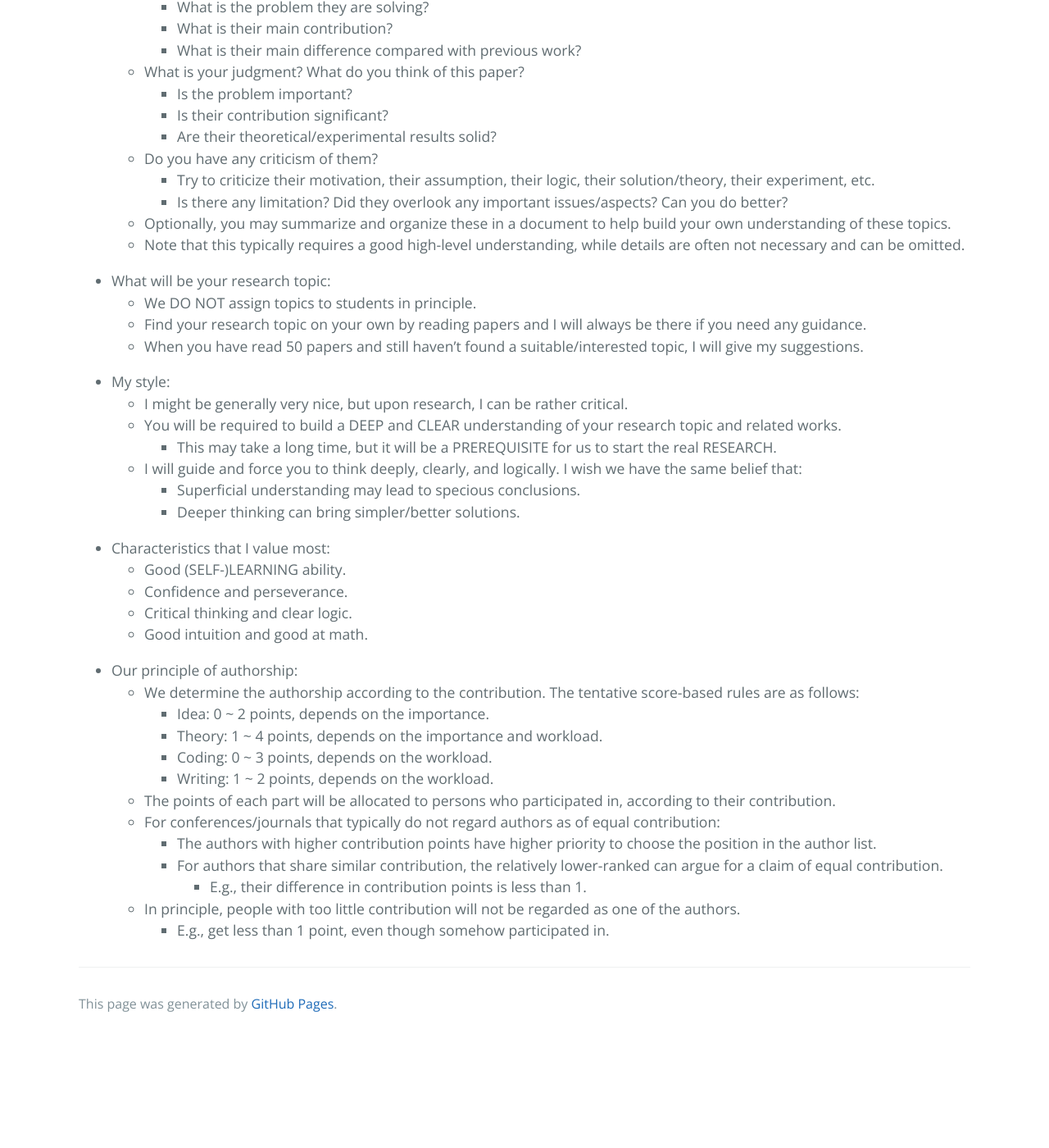
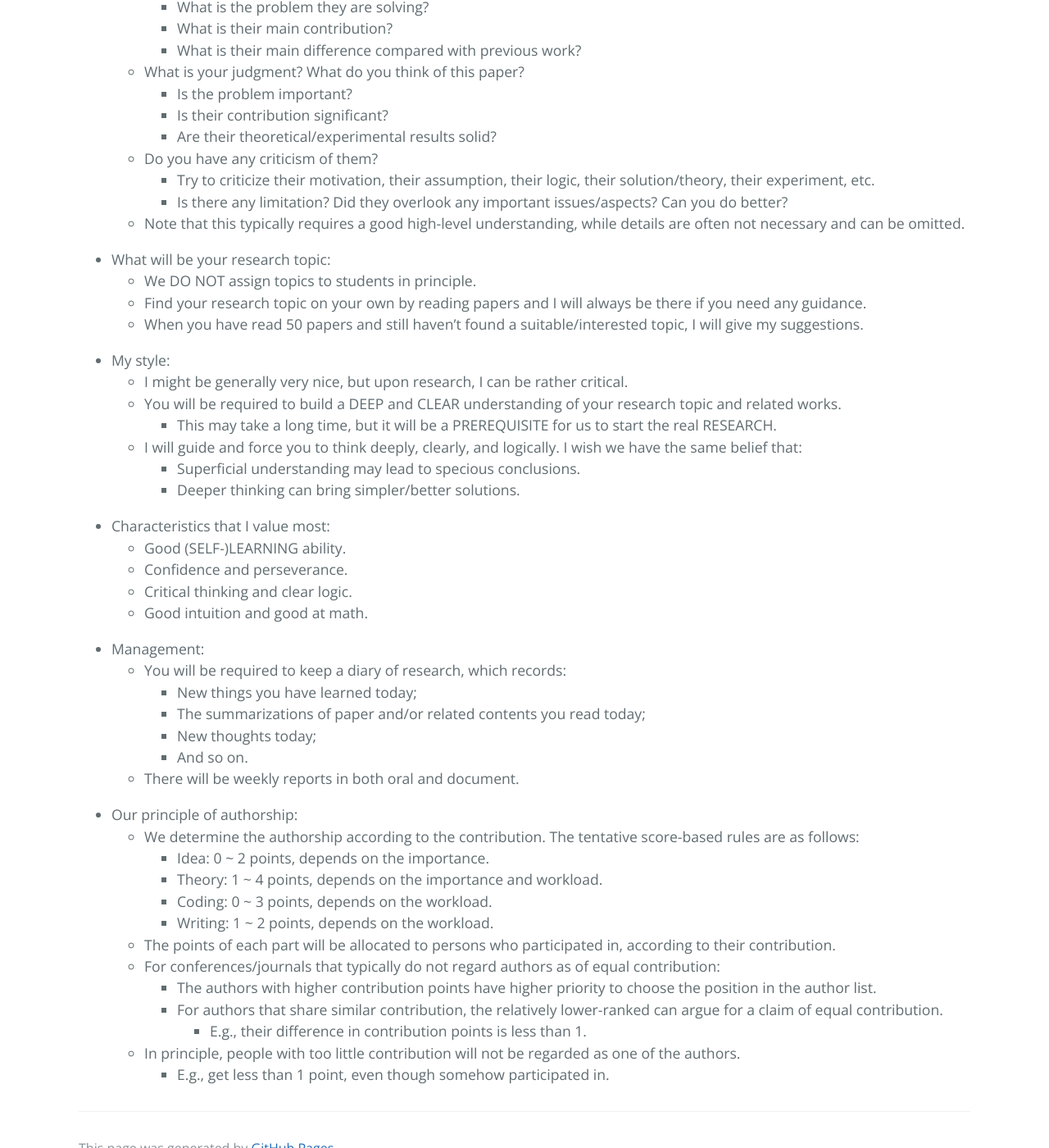
Before and after one commit to ZhimingZhou/zhimingzhou.github.io, a Jekyll site: the page built from _posts/2021-10-11-Prospective-Students.md, in a window 1280 px wide and 1400 px high, scrolled down 766 px. Shown: the whole window at 82% size. Built offline with Jekyll 4.4.1, drawn with Linux system fonts in a browser that asks for light colours; comment, search, counter and statistics services are not loaded; before the commit the page ends 2034 px from its top, so only the background shows below that.

Commit message:
Update 2021-10-11-Prospective-Students.md

```diff
--- a/_posts/2021-10-11-Prospective-Students.md
+++ b/_posts/2021-10-11-Prospective-Students.md
@@ -33,7 +33,6 @@ I’m looking for talented students with enthusiasm for fundamental research in
 	- Do you have any criticism of them?
 		- Try to criticize their motivation, their assumption, their logic, their solution/theory, their experiment, etc.
 		- Is there any limitation? Did they overlook any important issues/aspects? Can you do better?
-	- Optionally, you may summarize and organize these in a document to help build your own understanding of these topics.
 	- Note that this typically requires a good high-level understanding, while details are often not necessary and can be omitted.
 
 <!--  -->
@@ -59,6 +58,15 @@ I’m looking for talented students with enthusiasm for fundamental research in
 	- Good intuition and good at math.
 
 <!--  -->
+- Management:
+	- You will be required to keep a diary of research, which records:
+		- New things you have learned today;
+		- The summarizations of paper and/or related contents you read today;
+		- New thoughts today;
+		- And so on.
+	- There will be weekly reports in both oral and document.
+
+<!--  -->
 - Our principle of authorship:
 	- We determine the authorship according to the contribution. The tentative score-based rules are as follows:
 		- Idea: 0 ~ 2 points, depends on the importance.
```
